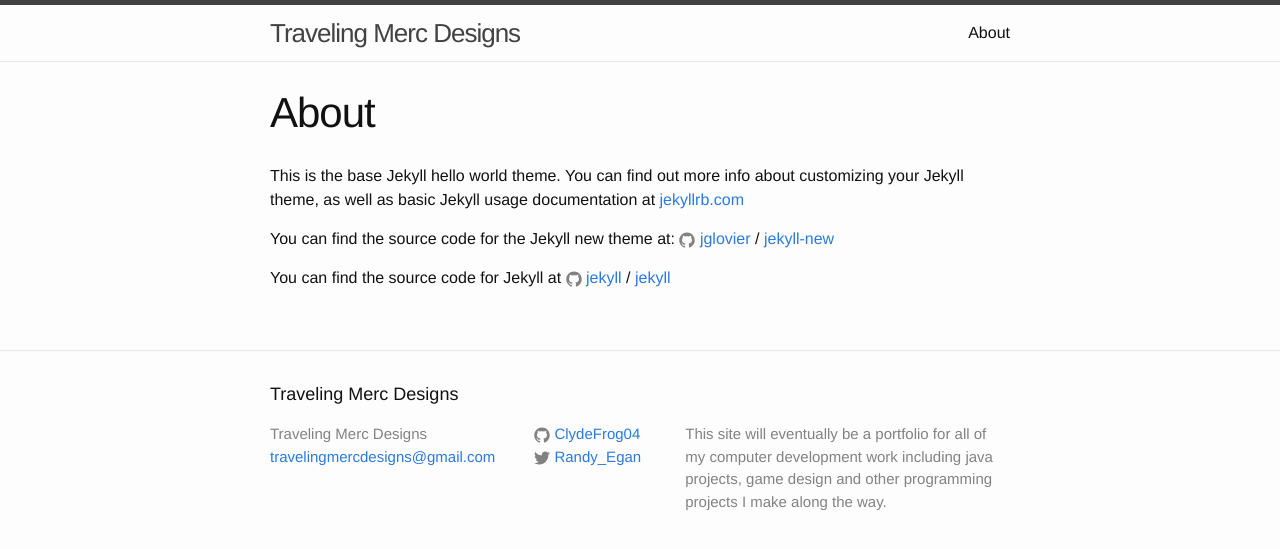
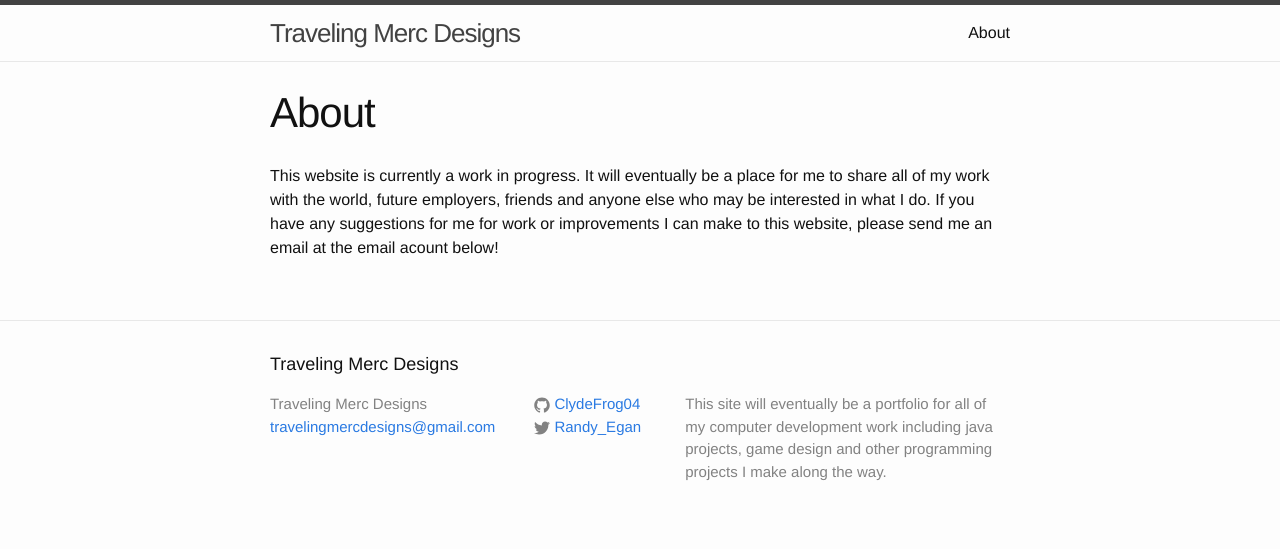
Before and after one commit to ClydeFrog04/ClydeFrog04.github.io, a Jekyll site: the page built from about.md, in a window 1280 px wide. Shown: the top 549 px of the page. Built offline with Jekyll 4.4.1, drawn with Linux system fonts in a browser that asks for light colours.

Commit message:
Update about page

```diff
--- a/about.md
+++ b/about.md
@@ -4,12 +4,4 @@ title: About
 permalink: /about/
 ---
 
-This is the base Jekyll hello world theme. You can find out more info about customizing your Jekyll theme, as well as basic Jekyll usage documentation at [jekyllrb.com](http://jekyllrb.com/)
-
-You can find the source code for the Jekyll new theme at:
-{% include icon-github.html username="jglovier" %} /
-[jekyll-new](https://github.com/jglovier/jekyll-new)
-
-You can find the source code for Jekyll at
-{% include icon-github.html username="jekyll" %} /
-[jekyll](https://github.com/jekyll/jekyll)
+This website is currently a work in progress. It will eventually be a place for me to share all of my work with the world, future employers, friends and anyone else who may be interested in what I do. If you have any suggestions for me for work or improvements I can make to this website, please send me an email at the email acount below!
```
